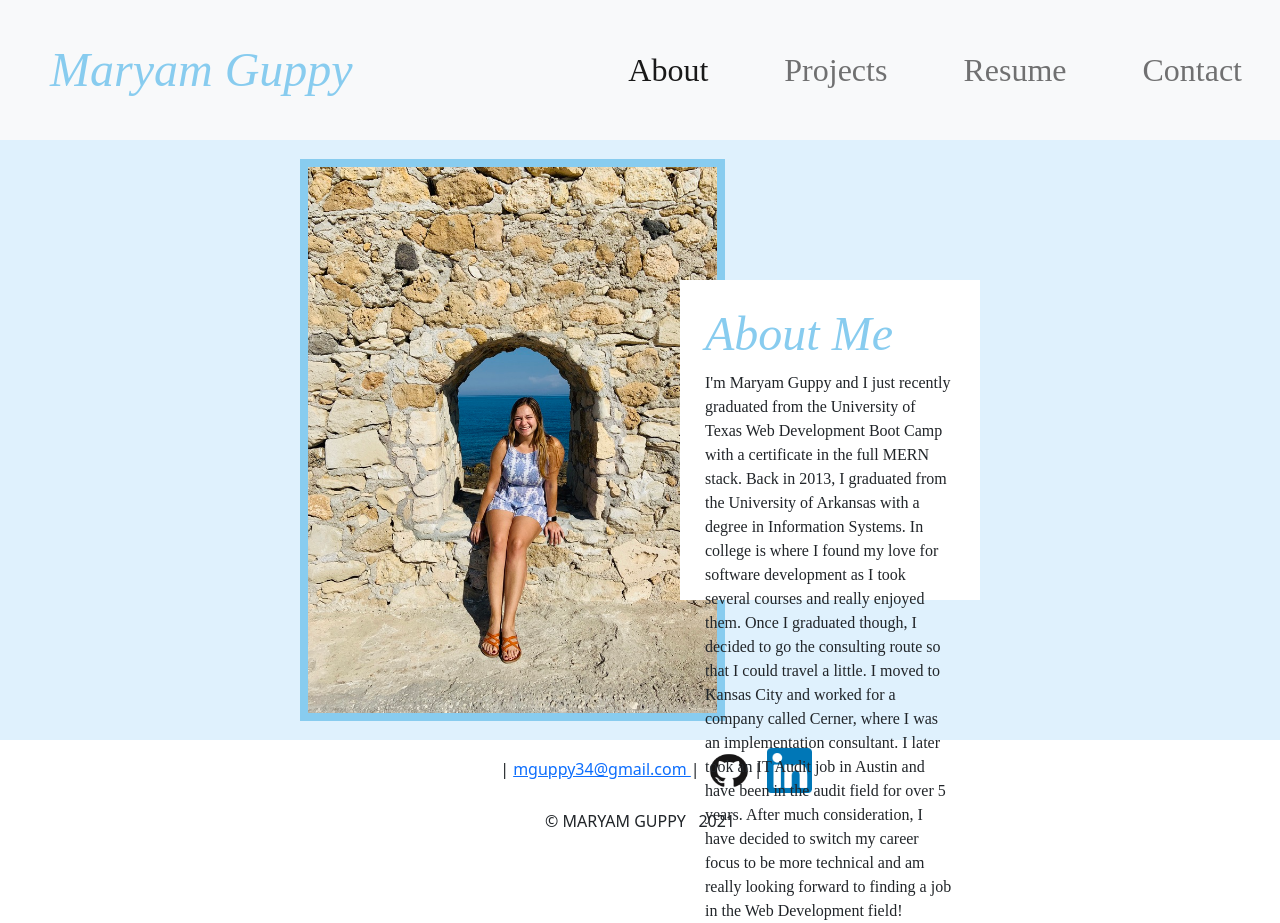
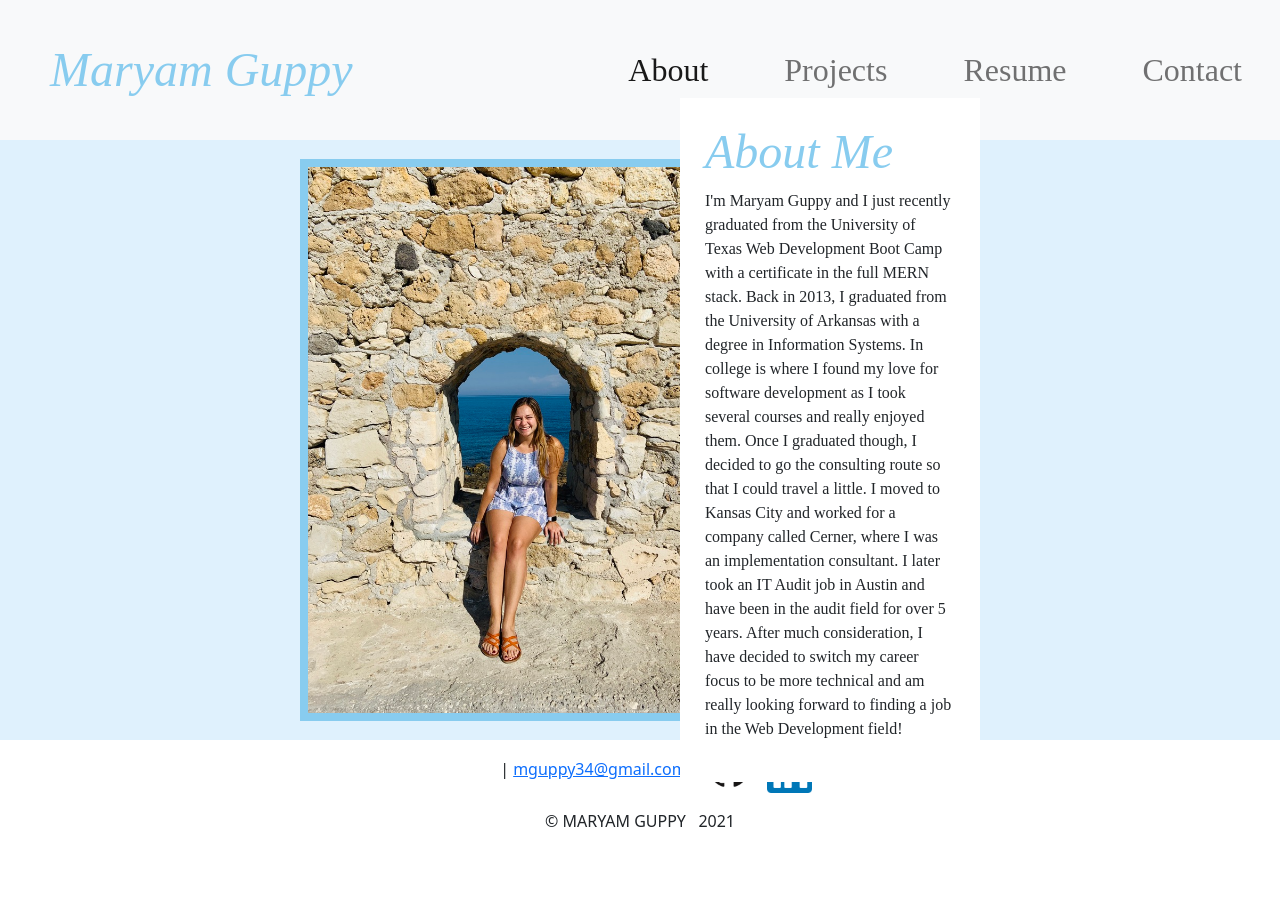
Before and after one commit to mguppy/final-portfolio, a React (Create React App) app: page / in a window 1280 px wide. After the commit the page ends 841 px from the top, so only its background shows below. Built offline with nearby package versions, Linux system fonts and the light colour scheme.

Commit message:
fixed height issue for about page

```diff
--- a/src/styles/About.css
+++ b/src/styles/About.css
@@ -33,7 +33,7 @@
     z-index: 1;
     margin-left: 680px;
     margin-right: 300px;
-    height: 40vh;
+    /* height: 40vh; */
 }
 
 @media screen and (max-width: 1024px){
```
Also changed, not shown: 2 other files (tests, documents, lock files or other folders).
